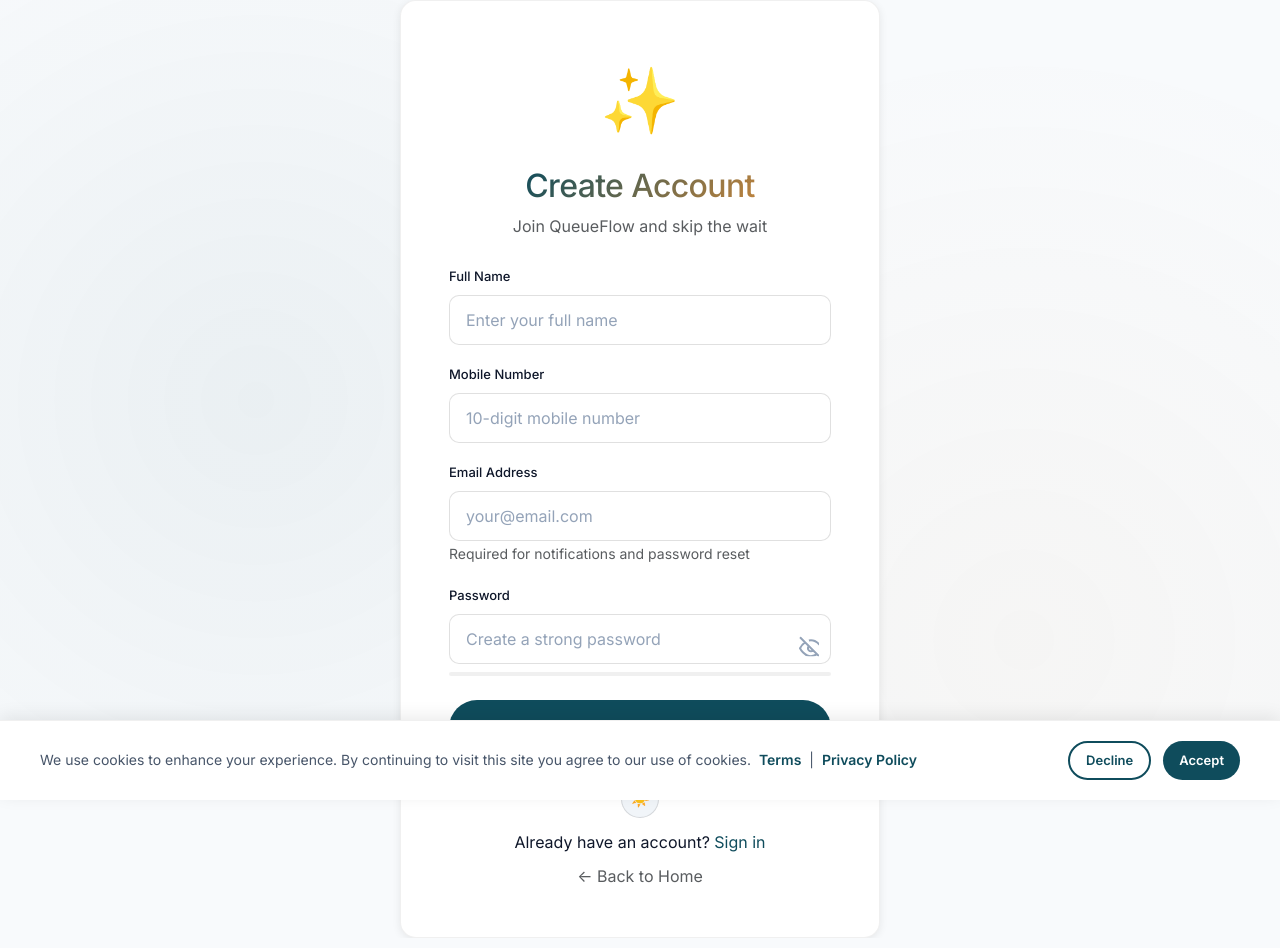
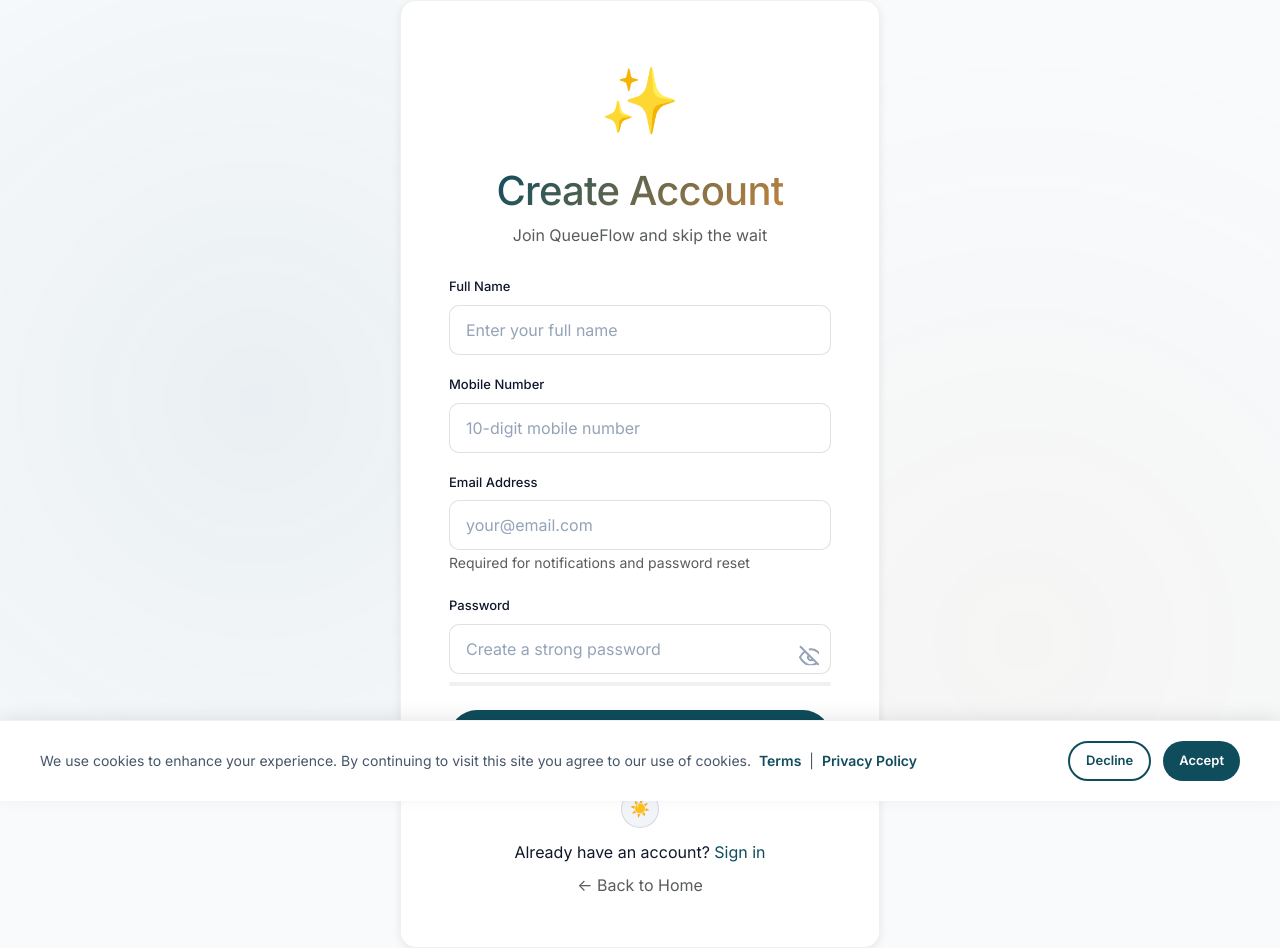
Before and after one commit to Sahil-1727/digital-queue-management-system, a Flask app: page /register in a window 1280 px wide. Before the commit the page ends 883 px from the top, so only its background shows below. Run offline with Flask 3, Linux system fonts and the light colour scheme; some libraries are stand-ins or nearby versions.

Commit message:
Fix unclosed divs in home, H1 tags on login and register

```diff
--- a/templates/home.html
+++ b/templates/home.html
@@ -847,5 +847,3 @@
  </script>
 </body>
 </html>
-</body>
-</html>
--- a/templates/login.html
+++ b/templates/login.html
@@ -68,7 +68,7 @@
  <div class="card-body p-4 p-md-5">
  <div class="text-center mb-4">
  <div class="auth-icon">🎫</div>
- <h2 class="gradient-text mb-2">Welcome Back</h2>
+ <h1 class="gradient-text mb-2">Welcome Back</h1>
  <p class="text-muted">Login to book tokens or track registration</p>
  </div>
 
--- a/templates/register.html
+++ b/templates/register.html
@@ -68,7 +68,7 @@
  <div class="card-body p-4 p-md-5">
  <div class="text-center mb-4">
  <div class="auth-icon">✨</div>
- <h2 class="gradient-text mb-2">Create Account</h2>
+ <h1 class="gradient-text mb-2">Create Account</h1>
  <p class="text-muted">Join QueueFlow and skip the wait</p>
  </div>
 
```
